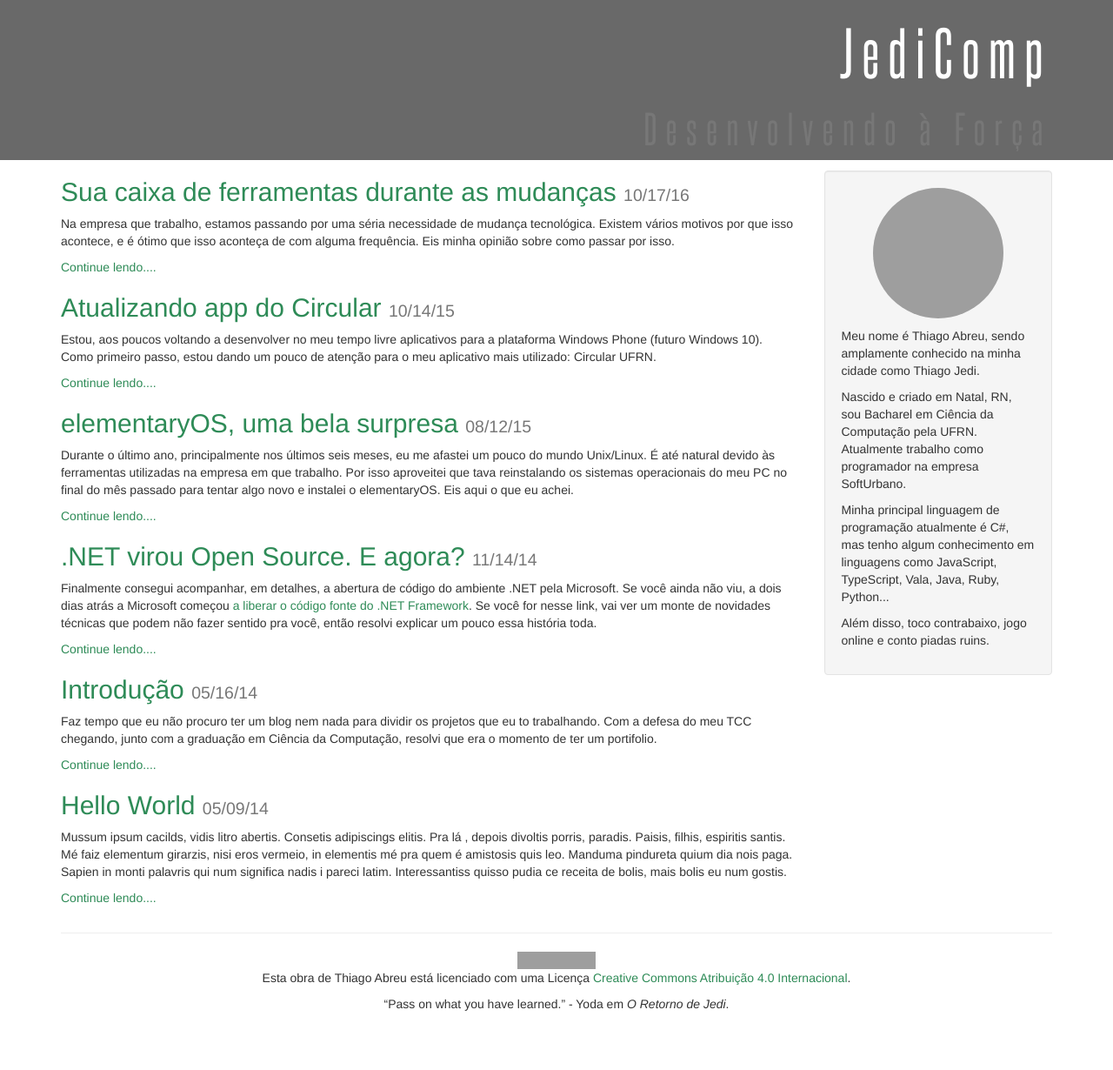
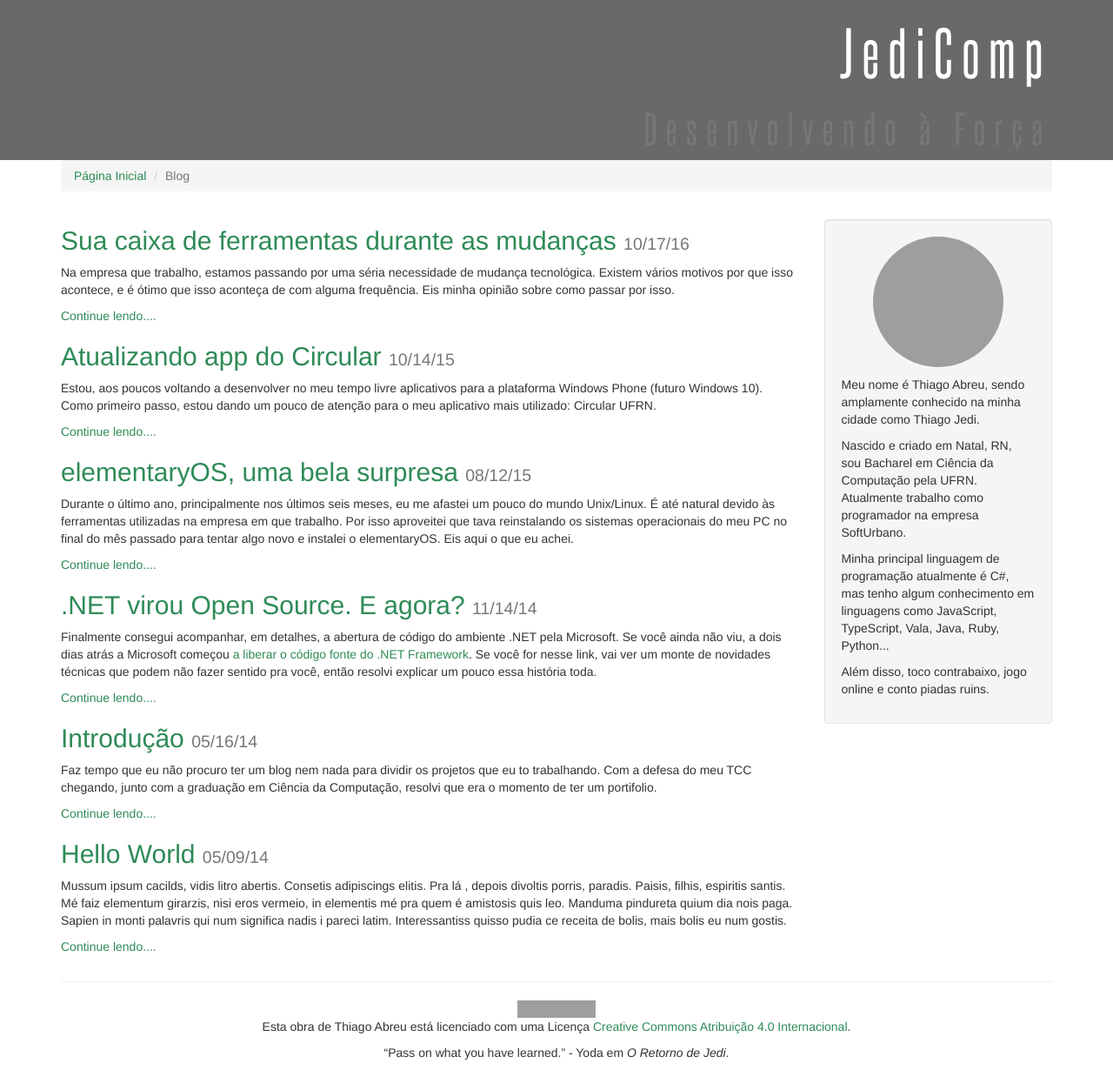
Before and after one commit to thiagojedi/thiagojedi.github.io, a Jekyll site: the page built from blog/index.html, in a window 1280 px wide. Shown: the whole page at 87% size. Built offline with Jekyll 4.4.1, drawn with Linux system fonts in a browser that asks for light colours; the list of posts is cut into pages by our own code; before the commit the page ends 1174 px from its top, so only the background shows below that; grey boxes are pictures that could not be loaded.

Commit message:
Adicionando breadcrumbs

```diff
--- a/_layouts/default.html
+++ b/_layouts/default.html
@@ -15,7 +15,7 @@
 
 	<!-- Latest compiled and minified CSS -->
 	<link rel="stylesheet" href="https://maxcdn.bootstrapcdn.com/bootstrap/3.3.7/css/bootstrap.min.css" integrity="sha384-BVYiiSIFeK1dGmJRAkycuHAHRg32OmUcww7on3RYdg4Va+PmSTsz/K68vbdEjh4u"
-		crossorigin="anonymous">
+	 crossorigin="anonymous">
 
 	<link rel="stylesheet" type="text/css" href="/css/estilo.css" />
 </head>
@@ -23,6 +23,16 @@
 <body>
 	{% include main_header.html %}
 	<div class="container">
+		<div class="row">
+			<div class="col-sm-12">
+				<ol class="breadcrumb">
+					<li><a href="/">Página Inicial</a></li>
+					{% if page.url == "/blog/" %}
+					<li class="active">Blog</li>
+					{% endif %}
+				</ol>
+			</div>
+		</div>
 		<div class="row">
 			<main class="col-lg-9 col-sm-8">
 				{{content}}
```
Also changed, not shown: _layouts/post.html (+15 -3 lines).
